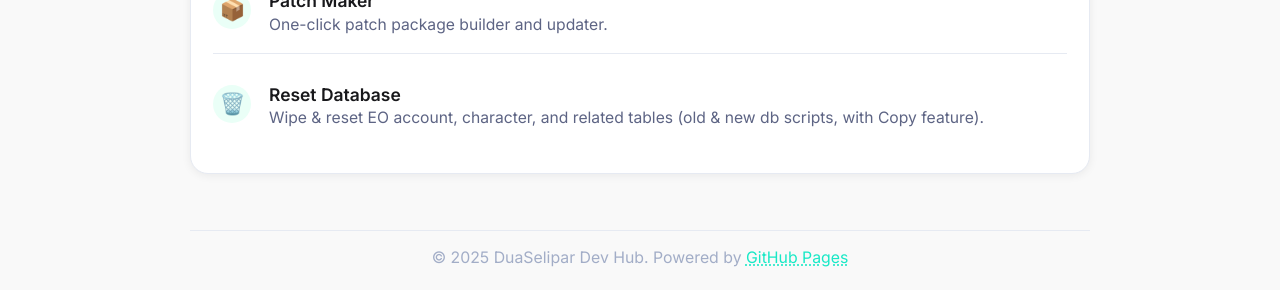
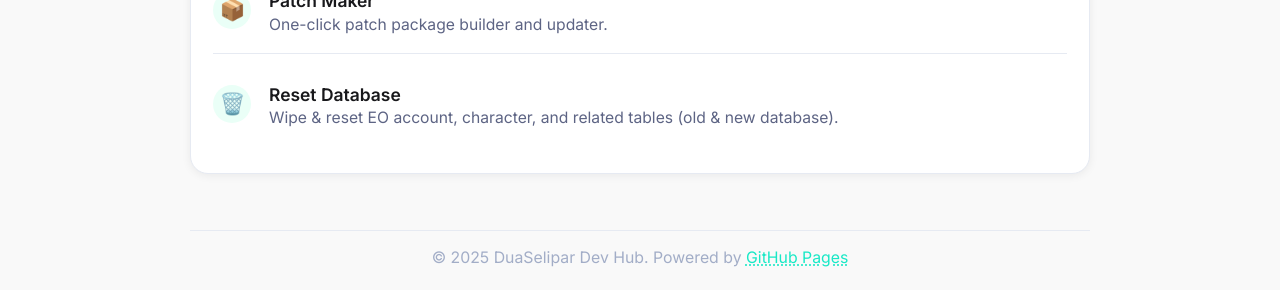
Before and after one commit to duaselipar/duaselipar.github.io, a Jekyll site: the page built from index.md, in a window 1280 px wide. Shown: the part 1476-1766 px from the top of the page. Built offline with Jekyll 4.4.1, drawn with Linux system fonts in a browser that asks for light colours.

Commit message:
Updated content

```diff
--- a/index.md
+++ b/index.md
@@ -240,7 +240,7 @@ title: DuaSelipar Dev Hub
   <div class="icon">🗑️</div>
   <div class="desc-group">
     <a class="label" href="/eoscripts/reset-database.html" target="_blank">Reset Database</a>
-    <div class="desc">Wipe & reset EO account, character, and related tables (old & new db scripts, with Copy feature).</div>
+    <div class="desc">Wipe & reset EO account, character, and related tables (old & new database).</div>
   </div>
 </li>
 
```
